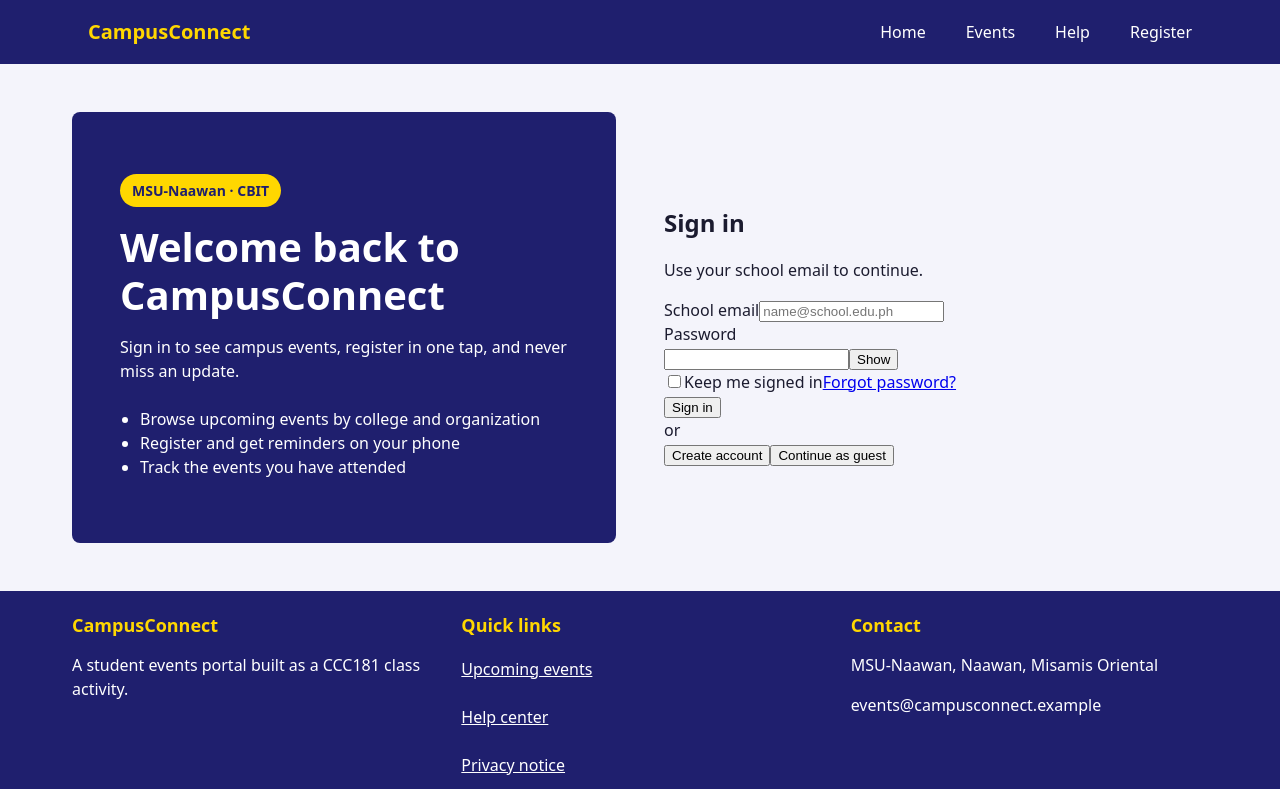
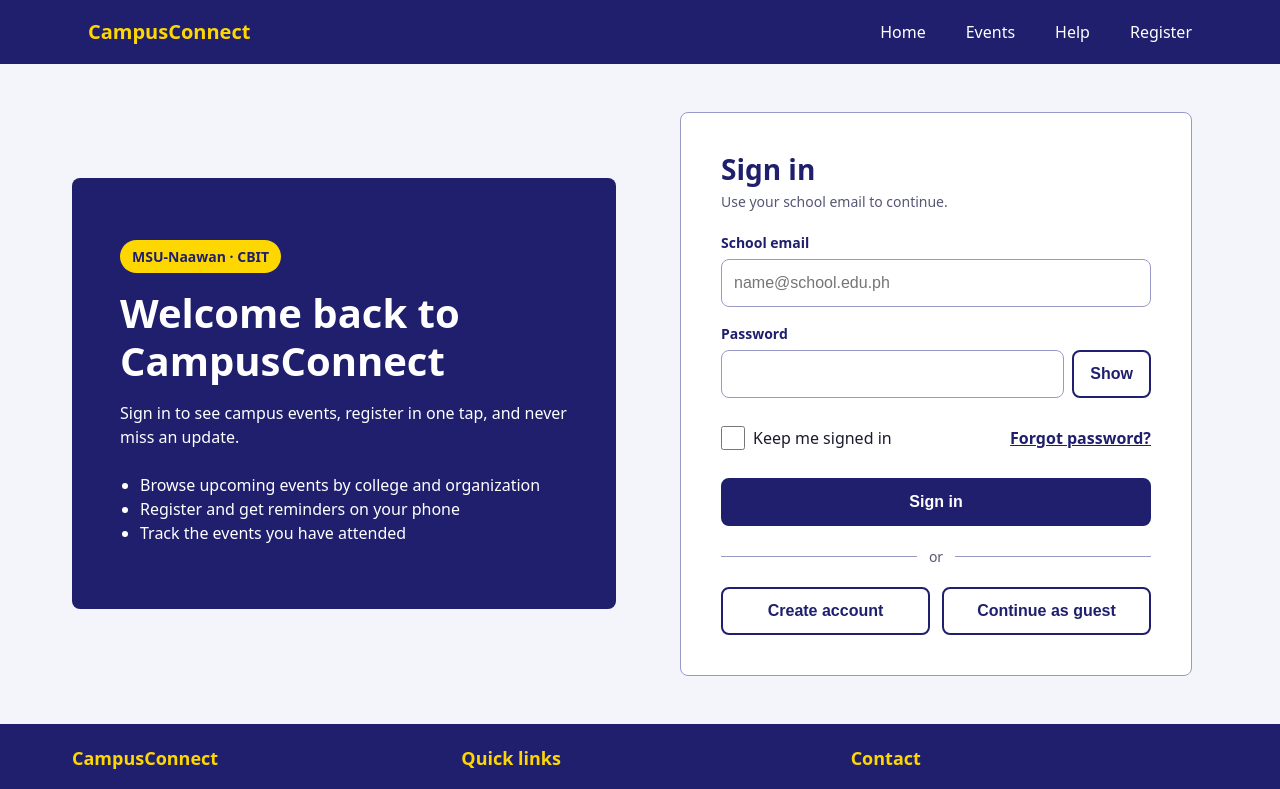
Before and after one commit to charmbalabat-ctrl/ccc181-week10-group8, a React (Vite) app: page / in a window 1280 px wide. Shown: the top 789 px of the page. Built offline with nearby package versions, Linux system fonts and the light colour scheme.

Commit message:
form.css

```diff
--- a/src/styles/form.css
+++ b/src/styles/form.css
@@ -1,6 +1,6 @@
 /* =======================================================================
    MEMBER 3  |  form.css  |  Login card, form fields, buttons (Flexbox)
-   Branch: feature/form-<lastname>
+   Branch: feature/form-degracia
    -----------------------------------------------------------------------
    MOBILE-FIRST RULES
    1. Write the PHONE styles first, with NO media query.
@@ -11,80 +11,247 @@
    ======================================================================= */
 
 
-/* ---- 1. PHONE (no media query) ---------------------------------------
-   CARD
-   TODO .login-card           width 100%; background var(--surface);
-                              1px solid var(--border); border-radius var(--radius);
-                              padding 1.5rem 1rem
-   TODO .login-card__title    margin 0 0 0.25rem; font-size 1.5rem; color var(--navy)
-   TODO .login-card__subtitle margin 0 0 1.25rem; color var(--muted)
+/* ---- 1. PHONE (no media query) --------------------------------------- */
 
-   FORM (Flexbox, a COLUMN)
-   TODO .login-form           display: flex; flex-direction: column; gap 1rem
-   TODO .form-field           display: flex; flex-direction: column; gap 0.375rem
-   TODO .form-field label     font-weight 600
-   TODO .form-field input     width 100%; min-width 0; min-height 48px;
-                              side padding 0.75rem; font-size 1rem (16px!);
-                              1px solid var(--border); rounded corners
-   TODO .form-field input:focus-visible   a clear outline (example: 3px solid var(--gold))
-   TODO .password-row         display: flex; gap 0.5rem   (input + Show button in ONE row)
-   TODO .password-row input   flex: 1
-   TODO .form-error           margin 0; font-size 0.875rem; color var(--error)
-   TODO .form-success         padding 0.75rem; color var(--success);
-                              light green background (example: #e7f6ec)
+/* CARD */
+.login-card {
+  width: 100%;
+  background: var(--surface);
+  border: 1px solid var(--border);
+  border-radius: var(--radius);
+  padding: 1.5rem 1rem;
+  box-sizing: border-box;
+}
 
-   OPTIONS ROW (stacked on phone)
-   TODO .form-options         display: flex; flex-direction: column
-   TODO .checkbox             display: flex; align-items: center; gap 0.5rem;
-                              min-height 48px
-   TODO .checkbox input       width and height 1.5rem; margin 0
-   TODO .link                 display: inline-flex; align-items: center; min-height 48px;
-                              color var(--navy); bold.
-                              Add :hover AND :focus-visible styles
+.login-card__title {
+  margin: 0 0 0.25rem;
+  font-size: 1.5rem;
+  color: var(--navy);
+  font-weight: 700;
+}
 
-   BUTTONS
-   TODO .btn                  display: inline-flex; centered text; min-height 48px;
-                              side padding 1rem; font-size 1rem; bold;
-                              2px solid var(--navy); rounded; cursor: pointer
-   TODO .btn:focus-visible    outline 3px solid var(--gold); outline-offset 2px
-   TODO .btn--primary         width 100%; white text on var(--navy);
-                              :hover AND :focus-visible use var(--navy-hover)
-   TODO .btn--secondary       width 100%; navy text on white;
-                              :hover AND :focus-visible use a light background (#e8e8f7)
-   TODO .toggle-password      min-width 4.5rem; navy text on white
-                              (it stays next to the password input)
+.login-card__subtitle {
+  margin: 0 0 1.25rem;
+  color: var(--muted);
+  font-size: 0.875rem;
+}
 
-   DIVIDER AND ALTERNATIVE ACTIONS
-   TODO .login-card__divider  display: flex; align-items: center; gap 0.75rem;
-                              margin 1.25rem 0; color var(--muted)
-   TODO .login-card__divider::before and ::after
-                              content: ''; flex: 1; height 1px; background var(--border)
-   TODO .alt-actions          display: flex; flex-direction: column; gap 0.5rem
-   -------------------------------------------------------------------- */
+/* FORM (Flexbox, a COLUMN) */
+.login-form {
+  display: flex;
+  flex-direction: column;
+  gap: 1rem;
+}
+
+.form-field {
+  display: flex;
+  flex-direction: column;
+  gap: 0.375rem;
+}
+
+.form-field label {
+  font-weight: 600;
+  font-size: 0.875rem;
+  color: var(--navy);
+}
+
+.form-field input {
+  width: 100%;
+  min-width: 0;
+  min-height: 48px;
+  padding-inline: 0.75rem;
+  font-size: 1rem; /* 16px requirement met */
+  border: 1px solid var(--border);
+  border-radius: var(--radius);
+  background: var(--surface);
+  color: var(--navy);
+  box-sizing: border-box;
+}
+
+.form-field input:focus-visible {
+  outline: 3px solid var(--gold);
+  outline-offset: 1px;
+}
+
+.password-row {
+  display: flex;
+  gap: 0.5rem; /* input + Show button in ONE row */
+  width: 100%;
+}
+
+.password-row input {
+  flex: 1;
+}
+
+.form-error {
+  margin: 0;
+  font-size: 0.875rem;
+  color: var(--error);
+  font-weight: 500;
+}
+
+.form-success {
+  padding: 0.75rem;
+  color: var(--success);
+  background: #e7f6ec; /* Light green background */
+  border-radius: var(--radius);
+  font-size: 0.875rem;
+}
+
+/* OPTIONS ROW (stacked on phone) */
+.form-options {
+  display: flex;
+  flex-direction: column;
+  gap: 0.5rem;
+}
+
+.checkbox {
+  display: flex;
+  align-items: center;
+  gap: 0.5rem;
+  min-height: 48px;
+  cursor: pointer;
+}
+
+.checkbox input {
+  width: 1.5rem;
+  height: 1.5rem;
+  margin: 0;
+  cursor: pointer;
+}
+
+.link {
+  display: inline-flex;
+  align-items: center;
+  min-height: 48px;
+  color: var(--navy);
+  font-weight: 700;
+  text-decoration: underline;
+}
+
+.link:hover {
+  color: var(--navy-hover);
+}
+
+.link:focus-visible {
+  outline: 3px solid var(--gold);
+  outline-offset: 2px;
+  border-radius: 4px;
+}
+
+/* BUTTONS */
+.btn {
+  display: inline-flex;
+  align-items: center;
+  justify-content: center;
+  min-height: 48px;
+  padding-inline: 1rem;
+  font-size: 1rem;
+  font-weight: 700;
+  border: 2px solid var(--navy);
+  border-radius: var(--radius);
+  cursor: pointer;
+  box-sizing: border-box;
+  transition: background 0.2s, color 0.2s;
+}
+
+.btn:focus-visible {
+  outline: 3px solid var(--gold);
+  outline-offset: 2px;
+}
+
+.btn--primary {
+  width: 100%;
+  color: #fff;
+  background: var(--navy);
+  border-color: var(--navy);
+}
+
+.btn--primary:hover,
+.btn--primary:focus-visible {
+  background: var(--navy-hover);
+  border-color: var(--navy-hover);
+}
+
+.btn--secondary {
+  width: 100%;
+  color: var(--navy);
+  background: #fff;
+}
+
+.btn--secondary:hover,
+.btn--secondary:focus-visible {
+  background: #e8e8f7; /* Light background on hover */
+}
+
+.toggle-password {
+  min-width: 4.5rem;
+  color: var(--navy);
+  background: #fff;
+}
+
+/* DIVIDER AND ALTERNATIVE ACTIONS */
+.login-card__divider {
+  display: flex;
+  align-items: center;
+  gap: 0.75rem;
+  margin: 1.25rem 0;
+  color: var(--muted);
+  font-size: 0.875rem;
+}
+
+.login-card__divider::before,
+.login-card__divider::after {
+  content: '';
+  flex: 1;
+  height: 1px;
+  background: var(--border);
+}
+
+.alt-actions {
+  display: flex;
+  flex-direction: column;
+  gap: 0.5rem;
+  width: 100%;
+}
 
 
+/* ---- 2. 768px and up (tablets) --------------------------------------- */
+@media (min-width: 768px) {
+  .login-card {
+    max-width: 32rem;
+    margin-inline: auto;
+    padding: 2rem;
+  }
+
+  .form-options {
+    flex-direction: row;
+    justify-content: space-between;
+    align-items: center; /* Checkbox LEFT, link RIGHT */
+  }
+
+  .alt-actions {
+    flex-direction: row; /* Two buttons SIDE BY SIDE */
+    gap: 0.75rem;
+  }
+
+  .alt-actions .btn {
+    flex: 1;
+  }
+}
 
 
-/* ---- 2. 768px and up (tablets) ---------------------------------------
-   TODO @media (min-width: 768px)
-        .login-card           max-width: 32rem; margin-inline: auto; padding 2rem
-        .form-options         flex-direction: row; justify-content: space-between;
-                              align-items: center   (checkbox LEFT, link RIGHT)
-        .alt-actions          flex-direction: row   (two buttons SIDE BY SIDE)
-   -------------------------------------------------------------------- */
+/* ---- 3. 1024px and up (laptops) -------------------------------------- */
+@media (min-width: 1024px) {
+  .login-card {
+    padding: 2.5rem;
+  }
+
+  .login-card__title {
+    font-size: 1.75rem;
+  }
+}
 
 
-
-
-/* ---- 3. 1024px and up (laptops) --------------------------------------
-   TODO @media (min-width: 1024px)
-        .login-card           padding 2.5rem
-        .login-card__title    font-size 1.75rem
-   -------------------------------------------------------------------- */
-
-
-
-
-/* ---- 4. 1280px and up ------------------------------------------------
-   Nothing new here: .container (Member 1) keeps the content centered.
-   -------------------------------------------------------------------- */
+/* ---- 4. 1280px and up ------------------------------------------------ */
+/* Nothing new here: .container (Member 1) keeps the content centered. */
```
